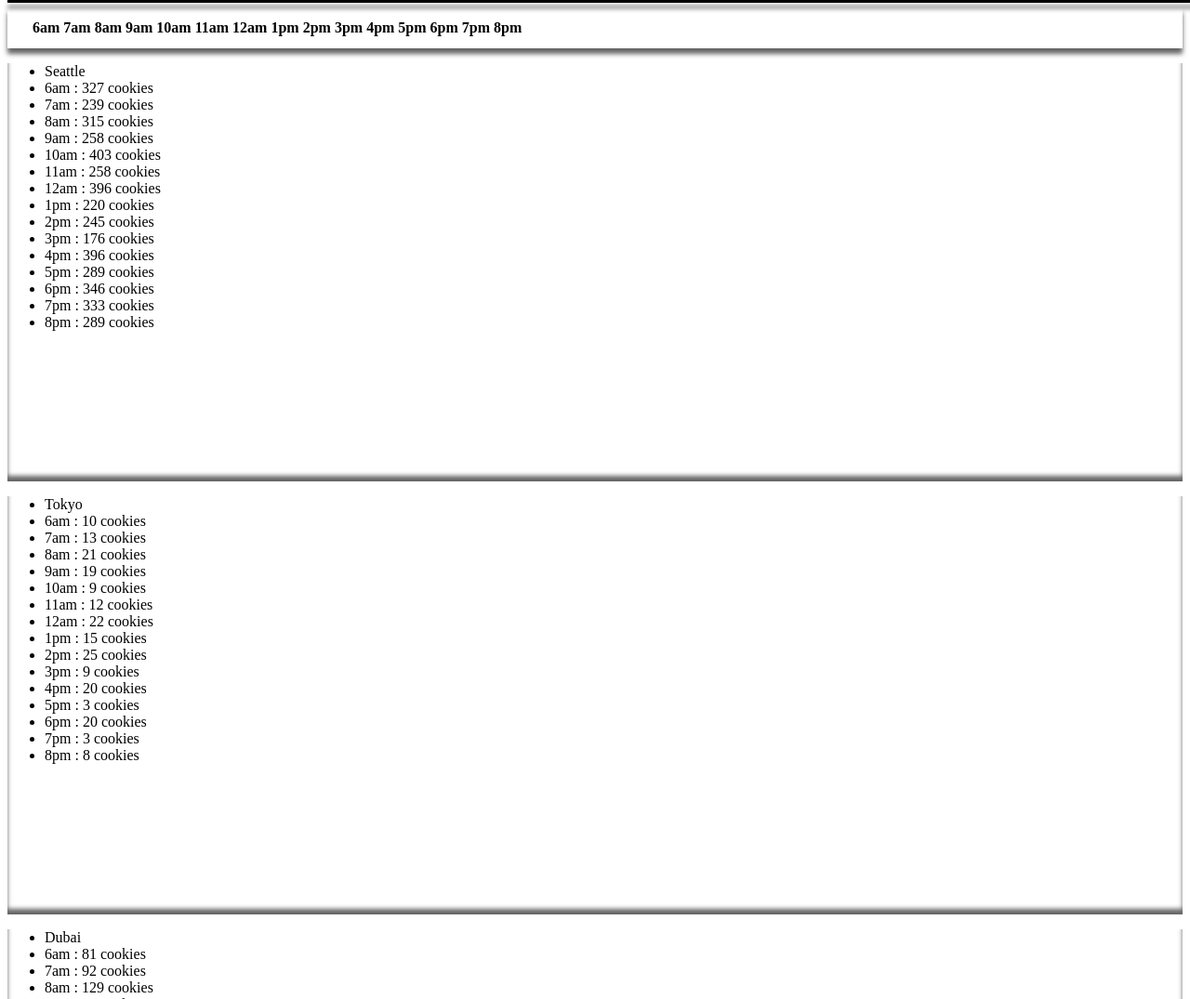
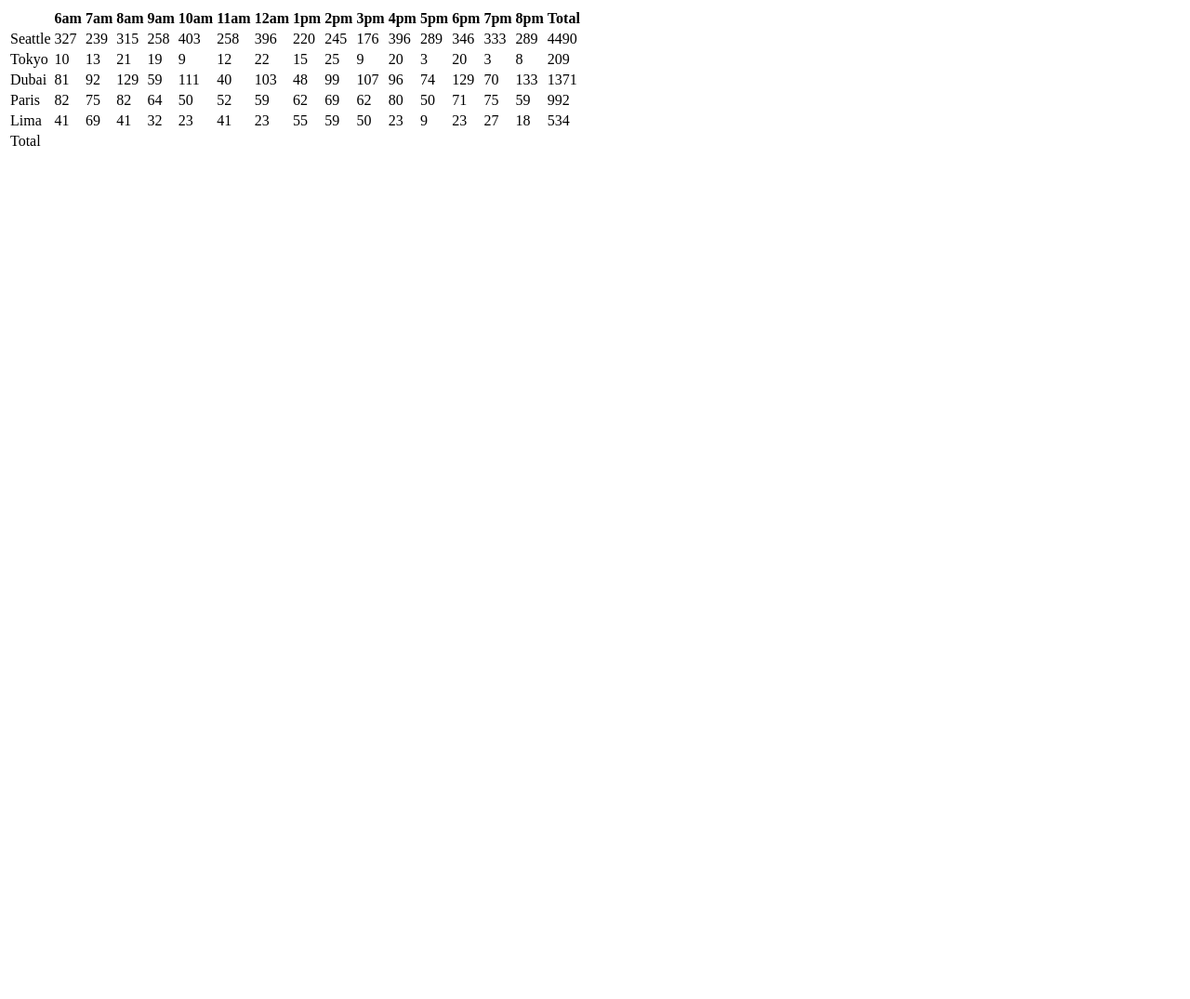
Before and after one commit to abdallahshanaah/Cookies-stand, a plain HTML site: page sales.html in a window 1280 px wide. Shown: the top 1075 px of the page at 93% size. After the commit the page ends 800 px from the top, so only its background shows below. Drawn offline with Linux system fonts and the light colour scheme.

Commit message:
edit js file

```diff
--- a/css/style.css
+++ b/css/style.css
@@ -1,4 +1,4 @@
-header {
+/* header {
     box-sizing:border-box;-moz-box-sizing:border-box;
     z-index:3;
     position:fixed;
@@ -49,3 +49,4 @@ header {
     -moz-box-shadow: 90px 6px 5px rgba(50, 50, 50, 0.75);
     box-shadow: 90px 6px 5px rgba(50, 50, 50, 0.75);
   }
+     */
--- a/js/app.js
+++ b/js/app.js
@@ -1,17 +1,25 @@
 'use strict';
 var hours = [6 + `am  `, 7 + `am  `, 8 + `am  `, 9 + `am  `, 10 + `am  `, 11 + `am  `, 12 + `am  `, 1 + `pm  `, 2 + `pm  `, 3 + `pm  `, 4 + `pm  `, 5 + `pm  `, 6 + `pm  `, 7 + `pm  `, 8 + `pm  `];
-function Location(name, mincust_hour, maxcust_hour, avgCookies, randomco, avgArray) {
+var locArry =[];
+var tableDiv = document.getElementById("display");
+var table = document.createElement("table");
+ tableDiv.appendChild(table);
+function Location(name, mincust_hour, maxcust_hour, avgCookies) {
     this.name = name;
     this.mincust_hour = mincust_hour;
     this.maxcust_hour = maxcust_hour;
     this.avgCookies = avgCookies;
-    this.randomco = randomco;
-    this.avgArray = avgArray;
+    this.randomco = [];
+    this.avgArray = [];
+    this.total = 0;
+    //console.log(this)
+    locArry.push(this);
+    this.getCoutCookies();
 }
 Location.prototype.getCustomers = function () {
     for (let i = 0; i < hours.length; i++) {
         this.randomco.push(Math.floor(Math.random() * (this.maxcust_hour - this.mincust_hour)) + this.mincust_hour);
-        //console.log(this.randomco)
+        // console.log(this.randomco)
     }
 };
 Location.prototype.getCoutCookies = function () {
@@ -19,12 +27,16 @@ Location.prototype.getCoutCookies = function () {
     for (let i = 0; i < this.randomco.length; i++) {
         var a = Math.floor(this.randomco[i] * this.avgCookies);
         this.avgArray.push(a);
-        //console.log("avgArray "+this.avgArray)
+        this.total += this.avgArray[i];
+        // console.log("avgArray "+this.avgArray)
     }
 };
+
+
 Location.prototype.render = function () {
-    this.getCoutCookies();
     var divEl = document.getElementById(`${this.name}`);
+    table.appendChild(divEl);
+    //console.log(divEl);
     var ulEl = document.createElement('ul');
     divEl.appendChild(ulEl);
     var li = document.createElement('li');
@@ -35,57 +47,85 @@ Location.prototype.render = function () {
         li = document.createElement('li');
         li.textContent = `${hours[i]} : ${this.avgArray[i]} cookies`;
         ulEl.appendChild(li);
+    }
+
+};
+Location.prototype.dataRender = function () {
+    var trEL = document.createElement("tr");
+    table.appendChild(trEL);
+    var tdEL = document.createElement("td");
+    trEL.appendChild(tdEL);
+    tdEL.textContent = this.name;
+    //console.log(this.avgArray)
+    for (let i = 0; i < this.avgArray.length; i++) {
+        tdEL = document.createElement("td");
+        trEL.appendChild(tdEL);
+        tdEL.textContent = this.avgArray[i];
+        //console.log (this.avgArray);
 
     }
+    tdEL = document.createElement("td");
+        trEL.appendChild(tdEL);
+        tdEL.textContent = this.total;
+
 };
-var headertable = document.getElementById("display");
-var headertable1 = document.createElement("table");
-Location.prototype.tablemain = function () {
-    var tabletr = document.createElement("tr");
-    headertable1.appendChild(tabletr);
-    var tabletd = document.createElement("td");
-    tabletd.appendChild(tabletr);
-    tabletd.textContent = this.name;
-    for (let i = 0; i < this.avgArray.length; i++) {
-        tabletd = document.createElement("td");
-        tabletd.appendChild(tabletr);
-        //console.log (avgArray);
-        tabletd.textContent = this.avgArray[i];
+
+     new Location('Seattle', 23, 65, 6.3);
+     new Location('Tokyo', 3, 24, 1.2);
+     new Location('Dubai', 11, 38, 3.7);
+     new Location('Paris', 20, 38, 2.30);
+     new Location('Lima', 2, 16, 4.6);
+
+    var headerRender = function () {
+        var trEL = document.createElement("tr");
+        table.appendChild(trEL);
+        var tableth = document.createElement("th");
+        trEL.appendChild(tableth);
+        tableth.textContent = '       ';
+        for (let i = 0; i < hours.length; i++) {
+            tableth = document.createElement("th");
+            trEL.appendChild(tableth);
+            tableth.textContent = hours[i];
+        }
+        tableth = document.createElement("th");
+        trEL.appendChild(tableth);
+        tableth.textContent = 'Total ';
+
     }
-};
+
+    var footerReander = function () {
+    var trEL = document.createElement("tr");
+    table.appendChild(trEL);
+    var tdEL = document.createElement("td");
+    trEL.appendChild(tdEL);
+    tdEL.textContent = 'Total';
+    var total1_total ;
+    var bigtotal=0;
+    for (let i = 0; i < hours.length; i++) {
+        total1_total=0;
+        for (let j = 0; i < locArry.length; j++) {
+            total1_total += locArry[j].avgArray[i];
+            console.log(locArry[j].avgArray[j]);
+        }
+        var tdEL = document.createElement("td");
+        trEL.appendChild(tdEL);
+        tdEL.textContent = total1_total;
+        bigtotal += total1_total;
+    }
+tdEL = document.createElement("td");
+    trEL.appendChild(tdEL);
+    tdEL.textContent = bigtotal;
+}
+  headerRender();
+ for (let i=0;i<locArry.length;i++){
+    //locArry[i].render();
+    locArry[i].dataRender();
+}
+   footerReander();
 
 
 
 
-        var tableheader= function() {
-            headertable.appendChild(headertable1);
-            // console.log(headertable);
-            // console.log(headertable1);
-        var tabletr = document.createElement("tr");
-            headertable1.appendChild(tabletr);
-            var tableth = document.createElement("th");
-            tabletr.appendChild(tableth);
-            tableth.textContent = '       ';
-        for (let i = 0; i < hours.length; i++) {
-            tableth = document.createElement("th");
-            tabletr.appendChild(tableth);
-            tableth.textContent = hours[i];
-    }
-    }
-
-
- tableheader();
-var Seattle = new Location('Seattle', 23, 65, 6.3, [], []);
-Seattle.tablemain();
-Seattle.render();
-var Tokyo = new Location('Tokyo', 3, 24, 1.2, [], []);
-Tokyo.render();
-var Dubai = new Location('Dubai', 11, 38, 3.7, [], []);
-Dubai.render();
-var Paris = new Location('Paris', 20, 38, 2.3, [], []);
-Paris.render();
-var Lima = new Location('Lima', 2, 16, 4.6, [], []);
-Lima.render();
 
 
 
--- a/sales.html
+++ b/sales.html
@@ -1,24 +1,27 @@
 <!DOCTYPE html>
 <html lang="en">
+
 <head>
     <meta charset="UTF-8">
     <meta name="viewport" content="width=device-width, initial-scale=1.0">
-    <title>Cookies sales  </title>
-    <script src="js/app.js"></script>
+    <title>Cookies sales </title>
     <link rel="stylesheet" href="css/reset.css">
     <link rel="stylesheet" href="css/style.css">
 
 </head>
+
 <body>
-    <header > </header>
-    <main id="display"></main>
+    <header> </header>
+    <main >
+        <div id="display"></div>
         <div id="Seattle"></div>
         <div id="Tokyo"></div>
         <div id="Dubai"></div>
         <div id="Paris"></div>
         <div id="Lima"></div>
     </main>
- <footer ></footer>
+    <footer></footer>
     <script src="js/app.js"></script>
 </body>
+
 </html>
```
Lines whose indentation alone changed are shown as unchanged.
